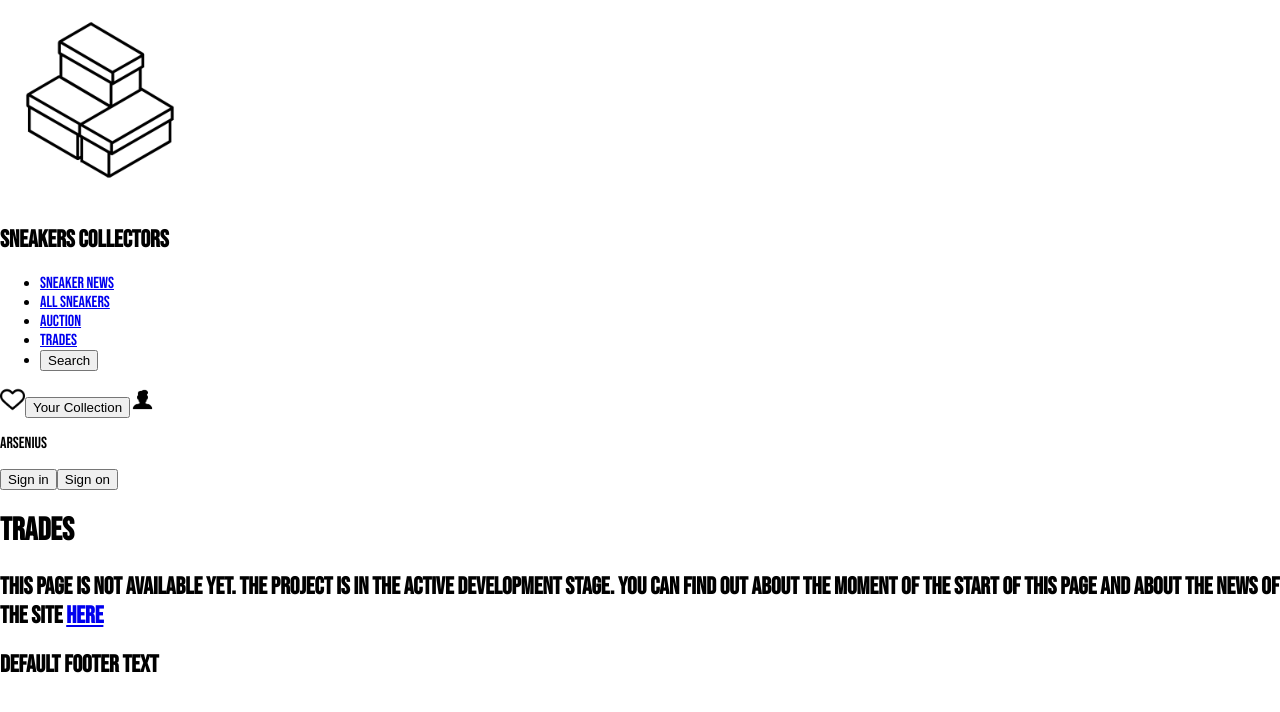
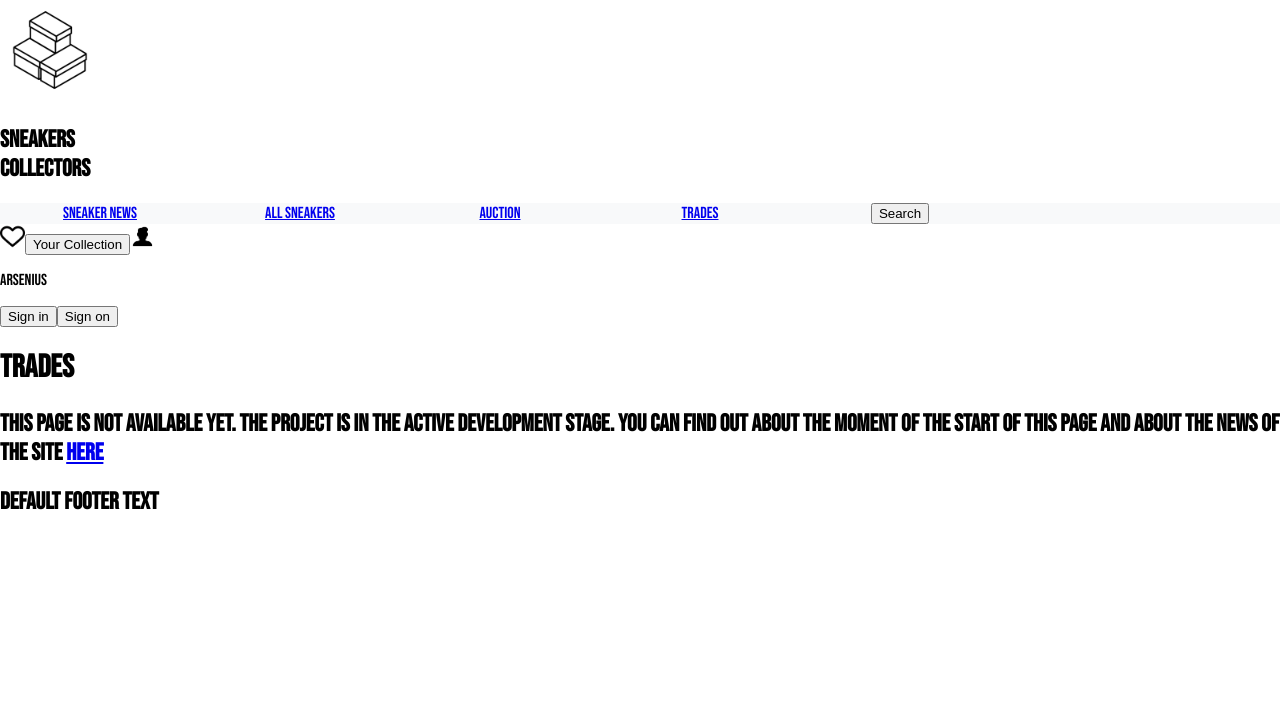
Before and after one commit to arsen1us/sneaker-collectors_frontend, a React (Create React App) app: page /trades in a window 1280 px wide. Shown: the top 712 px of the page. Built offline with nearby package versions, Linux system fonts and the light colour scheme.

Commit message:
Minor css changes

```diff
--- a/src/components/AuthenticationForm.js
+++ b/src/components/AuthenticationForm.js
@@ -1,6 +1,6 @@
 import {useState, useEffect} from 'react';
 import axios, {preventDefault} from "axios";
-import '../Popup.css';
+import '../css/Popup.css';
 
 function AuthenticationForm({handleClose}) {
     const [loginOrEmail, setLoginOrEmail] = useState('');
--- a/src/components/Header.js
+++ b/src/components/Header.js
@@ -1,5 +1,7 @@
 import React, {useState} from "react";
 import { BrowserRouter, Route, Routes, Link } from "react-router-dom";
+
+import '../css/Header.css';
 
 import MainPage from '../pages/MainPage'
 import AuctionPage from "../pages/AuctionPage";
@@ -28,16 +30,30 @@ function Header() {
     return(
         <BrowserRouter>
             <header>
-                <nav>
-                    <Link to='/'><img src="./images/sneaker_collectors_logo.png" width='200px' alt=''/></Link>
-                    <h2>Sneakers Collectors</h2>
-                    <ul>
-                        <li><Link to='/sneaker-news'>Sneaker NEWS</Link></li>
-                        <li><Link to='/all-sneakers'>All Sneakers</Link></li>
-                        <li><Link to='/auction'>Auction</Link></li>
-                        <li><Link to='/trades'>Trades</Link></li>
-                        <li><button>Search</button></li>
-                    </ul>
+                <div>
+                    <div>
+                        <Link to='/'><img src="./images/sneaker_collectors_logo.png" width='100px' alt=''/></Link>
+                    </div>
+                    <div>
+                        <h2>Sneakers<br/>Collectors</h2>
+                    </div>
+                </div>
+                    <nav class='nav-menu'>
+                    <div>
+                        <Link to='/sneaker-news'>Sneaker NEWS</Link>
+                    </div>
+                    <div>
+                        <Link to='/all-sneakers'>All Sneakers</Link>
+                    </div>
+                    <div>
+                        <Link to='/auction'>Auction</Link>
+                    </div>
+                    <div>
+                        <Link to='/trades'>Trades</Link>
+                    </div>
+                    <div>
+                        <button>Search</button>
+                    </div>
                 </nav>
                 <img src="./icons/heart.png" width='25px' alt=''/>
                 <button>Your Collection</button>
--- a/src/components/Popup.js
+++ b/src/components/Popup.js
@@ -1,5 +1,5 @@
 import React, { useEffect } from "react";
-import '../Popup.css'
+import '../css/Popup.css'
 
 function Popup({ show, handleClose, children }) {
 
--- a/src/components/RegistrationForm.js
+++ b/src/components/RegistrationForm.js
@@ -1,6 +1,6 @@
 import React, {useEffect, useState} from "react";
 import axios, {preventDefault} from "axios";
-import '../Popup.css';
+import '../css/Popup.css';
 
 function RegistrationForm({handleClose}) {
     const [login, setLogin] = useState('');
@@ -122,6 +122,9 @@ function RegistrationForm({handleClose}) {
             <div>
                 <img class='reg-image' src="/images/pureSport.jpg"/>
             </div>
+            <div>
+
+            </div>
         </div>
     );
 };
--- /dev/null
+++ b/src/css/Header.css
@@ -0,0 +1,11 @@
+.nav-menu {
+    display: grid;              /* Включаем Grid */
+    grid-template-columns: repeat(8, 200px); /* Создаём три колонки */
+    align-items: center;        /* Выравниваем элементы по вертикали */
+    padding: 0px 0px;         /* Добавляем отступы */
+    background-color: #f8f9fa;  /* Цвет фона */
+}
+
+.nav-menu > div{
+    text-align: center;
+}
```
Also changed, not shown: src/css/Popup.css (renamed from src/Popup.css).
